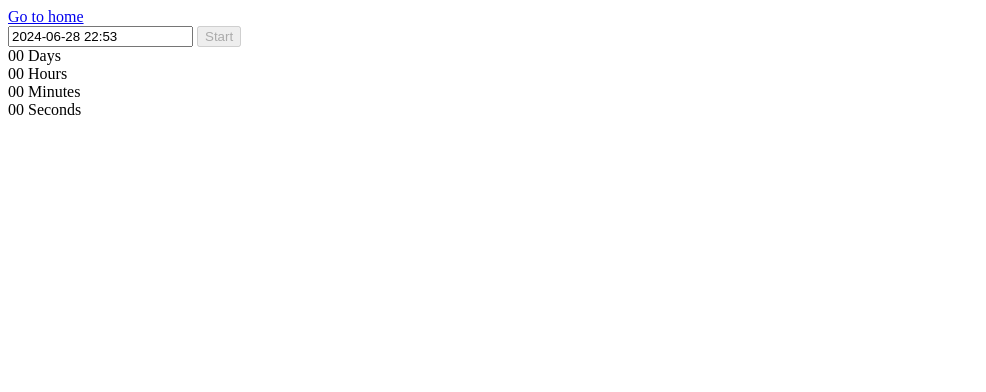
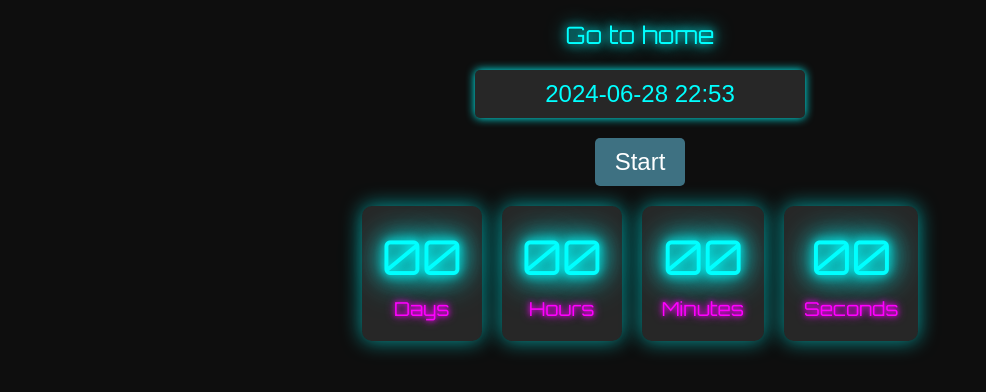
Before and after one commit to SerhiiKuznetsQA/goit-js-hw-10, a website built with Vite: page src/1-timer.html in a window 1280 px wide. Shown: the whole page, without its empty margins (0-986 px from the left). Built offline with nearby package versions, Linux system fonts and the light colour scheme.

Commit message:
task 2 done

```diff
--- a/src/1-timer.html
+++ b/src/1-timer.html
@@ -4,6 +4,8 @@
     <meta charset="UTF-8" />
     <meta http-equiv="X-UA-Compatible" content="IE=edge" />
     <meta name="viewport" content="width=device-width, initial-scale=1.0" />
+        <link href="https://fonts.googleapis.com/css2?family=Orbitron:wght@400;700&display=swap" rel="stylesheet">
+        <link rel="stylesheet" href="./css/timer.css" />
     <script type="module" src="./js/1-timer.js"></script>
     <title>1-Timer</title>
   </head>
--- /dev/null
+++ b/src/css/snackbar.css
@@ -0,0 +1,101 @@
+section {
+    padding: 20px;
+    background-color: #111;
+    border: 1px solid #00ff00;
+    margin-bottom: 20px;
+    margin-left: auto;
+    margin-right: auto;
+    width: 50%;
+    /* Ширина секции (половина экрана) */
+    display: flex;
+    flex-direction: column;
+    align-items: center;
+}
+
+a {
+    color: #0ff;
+    text-decoration: none;
+    font-size: 1.5rem;
+    text-shadow: 0 0 10px #0ff, 0 0 20px #0ff;
+    transition: color 0.3s ease, text-shadow 0.3s ease;
+    margin-bottom: 20px;
+}
+
+a:hover {
+    color: #ff00ff;
+    text-shadow: 0 0 10px #ff00ff, 0 0 20px #ff00ff;
+}
+
+.form {
+    border: 1px solid #00ff00;
+    padding: 20px;
+    background-color: #222;
+    width: 100%;
+    /* Ширина формы (половина экрана) */
+    box-sizing: border-box;
+    /* Учитываем padding и border внутри ширины */
+    margin-top: 20px;
+    /* Отступ сверху */
+}
+
+form label {
+    display: block;
+    margin-bottom: 10px;
+    color: #0ff;
+    font-size: 1.5rem;
+}
+
+form input[type="number"] {
+    padding: 8px;
+    width: calc(100% - 16px);
+    /* Ширина input с учетом padding */
+    margin-bottom: 15px;
+    background-color: rgba(255, 255, 255, 0.1);
+    color: #0ff;
+    border: none;
+    border-radius: 5px;
+    font-size: 1.5rem;
+    text-align: center;
+    box-shadow: 0 0 10px #0ff;
+}
+
+form input[type="number"]:focus {
+    outline: none;
+    box-shadow: 0 0 10px #ff00ff;
+}
+
+form fieldset {
+    border: 1px solid #00ff00;
+    padding: 10px;
+    margin-bottom: 15px;
+}
+
+form legend {
+    color: #00ff00;
+    font-size: 1.5rem;
+    margin-bottom: 10px;
+}
+
+form input[type="radio"] {
+    margin-right: 10px;
+    vertical-align: middle;
+}
+
+form button[type="submit"] {
+    display: inline-block;
+    padding: 10px 20px;
+    background-color: #ff00ff;
+    color: #ffffff;
+    font-size: 1.5rem;
+    border: none;
+    cursor: pointer;
+    transition: background-color 0.3s ease, box-shadow 0.3s ease;
+    border-radius: 5px;
+    margin-top: 20px;
+    box-shadow: 0 0 10px #ff00ff;
+}
+
+form button[type="submit"]:hover {
+    background-color: #0ff;
+    box-shadow: 0 0 10px #0ff;
+}
--- a/src/css/styles.css
+++ b/src/css/styles.css
@@ -23,3 +23,35 @@
   -moz-osx-font-smoothing: grayscale;
   -webkit-text-size-adjust: 100%;
 }
+ body {
+   background-color: #0e0e0e;
+   font-family: 'Orbitron', sans-serif;
+   display: flex;
+   justify-content: center;
+   align-items: center;
+   height: 100vh;
+   margin: 0;
+   flex-direction: column;
+   gap: 20px;
+ }
+
+ a {
+   color: #ffffff;
+   text-decoration: none;
+   font-size: 2rem;
+   padding: 20px 40px;
+   border-radius: 10px;
+   box-shadow: 0 0 20px #0ff, 0 0 40px #0ff;
+   background-color: rgba(255, 255, 255, 0.1);
+   transition: background-color 0.3s ease, box-shadow 0.3s ease, color 0.3s ease;
+   text-shadow: 0 0 10px #0ff, 0 0 20px #0ff;
+   display: flex;
+   justify-content: center;
+   align-items: center;
+ }
+
+ a:hover {
+   background-color: #0ff;
+   box-shadow: 0 0 20px #ff00ff, 0 0 40px #ff00ff;
+   color: #0e0e0e;
+ }
--- /dev/null
+++ b/src/css/timer.css
@@ -0,0 +1,97 @@
+   body {
+       background-color: #0e0e0e;
+       font-family: 'Orbitron', sans-serif;
+       color: #ffffff;
+       display: flex;
+       flex-direction: column;
+       align-items: center;
+       height: 100vh;
+       margin: 0;
+       padding: 20px;
+   }
+
+   section {
+       margin-bottom: 20px;
+   }
+
+   a {
+       color: #0ff;
+       text-decoration: none;
+       font-size: 1.5rem;
+       text-shadow: 0 0 10px #0ff, 0 0 20px #0ff;
+       transition: color 0.3s ease, text-shadow 0.3s ease;
+   }
+
+   a:hover {
+       color: #ff00ff;
+       text-shadow: 0 0 10px #ff00ff, 0 0 20px #ff00ff;
+   }
+
+
+   #datetime-picker {
+       background: rgba(255, 255, 255, 0.1);
+       border: none;
+       color: #0ff;
+       padding: 10px;
+       font-size: 1.5rem;
+       margin-bottom: 20px;
+       text-align: center;
+       border-radius: 5px;
+       box-shadow: 0 0 10px #0ff;
+   }
+
+   #datetime-picker:focus {
+       outline: none;
+       box-shadow: 0 0 10px #ff00ff;
+   }
+
+   button[data-start] {
+       background-color: #ff00ff;
+       color: #ffffff;
+       border: none;
+       padding: 10px 20px;
+       font-size: 1.5rem;
+       cursor: pointer;
+       transition: background-color 0.3s ease, box-shadow 0.3s ease;
+       box-shadow: 0 0 10px #ff00ff;
+       border-radius: 5px;
+       margin-bottom: 20px;
+   }
+
+   button[data-start]:hover {
+       background-color: #0ff;
+       box-shadow: 0 0 10px #0ff;
+   }
+   button[data-start].disabled {
+       background-color: #3e7182;
+       box-shadow: none;
+       cursor: not-allowed;
+   }
+
+   .timer {
+       display: flex;
+       gap: 20px;
+   }
+
+   .field {
+       display: flex;
+       flex-direction: column;
+       align-items: center;
+       background: rgba(255, 255, 255, 0.1);
+       padding: 20px;
+       border-radius: 10px;
+       box-shadow: 0 0 20px rgba(0, 255, 255, 0.6);
+   }
+
+   .value {
+       font-size: 3rem;
+       color: #0ff;
+       text-shadow: 0 0 10px #0ff, 0 0 20px #0ff, 0 0 30px #0ff, 0 0 40px #0ff;
+   }
+
+   .label {
+       font-size: 1.2rem;
+       margin-top: 10px;
+       color: #ff00ff;
+       text-shadow: 0 0 5px #ff00ff, 0 0 10px #ff00ff;
+   }
--- a/src/js/1-timer.js
+++ b/src/js/1-timer.js
@@ -15,42 +15,75 @@ const options = {
   defaultDate: new Date(),
     minuteIncrement: 1,
     onClose(selectedDates) {
-        let nowDate = new Date()
-        if (selectedDates[0].getTime() < nowDate.getTime()) {
+      handleDateSelection(selectedDates[0])
+        .then(() => {
+          btnStartTimer.disabled = false
+          btnStartTimer.classList.remove('disabled');
+        })
+        .catch(error => {
           btnStartTimer.disabled = true
+          btnStartTimer.classList.add('disabled');
            iziToast.show({
-              message: 'Please choose a date in the future',
+             message: error.message,
              position: 'topRight',
              color: 'red',
            });
-        } else {
-           userSelectedDate =  selectedDates[0].getTime()
-            setTimerValues(userSelectedDate);
-            btnStartTimer.disabled = false;
-            setTimeout(() => {
-                btnStartTimer.disabled = true
-            },4000)
-        }
+        })
   },
 };
 let userSelectedDate;
 let intervalTimer;
+
+
+
 const btnStartTimer = document.querySelector("[data-start]")
 const inputFiled = document.querySelector('#datetime-picker');
 btnStartTimer.disabled = true;
+btnStartTimer.classList.add('disabled');
 btnStartTimer.addEventListener("click", handlerStartTime)
+
+function handleDateSelection(date) {
+  return new Promise((resolve, reject) => {
+    let nowDate = new Date()
+    if (date.getTime() < nowDate.getTime()) {
+      reject(new Error('Please choose a date in the future'));
+    } else {
+      userSelectedDate = date.getTime();
+      resolve(userSelectedDate);
+    }
+  });
+}
+
+
 function handlerStartTime(evt) {
     if (evt) {
       btnStartTimer.disabled = true
+      btnStartTimer.classList.add('disabled');
         inputFiled.disabled = true
     }
-    intervalTimer = setInterval(() => {
-        setTimerValues()
-    }, 1000)
+startTimer()
 
 }
 
-flatpickr('#datetime-picker', options);
+function startTimer() {
+  intervalTimer = setInterval(() => {
+    updateTimer()
+  },1000)
+}
+
+function updateTimer() {
+  const differencesTime = userSelectedDate -  Date.now()
+  if (differencesTime <= 0) {
+    clearInterval(intervalTimer);
+    inputFiled.disabled = false;
+  } else {
+    const timeleft = convertMs(differencesTime)
+    addLeadingZero(timeleft)
+  }
+
+}
+
+
 function convertMs(ms) {
 
   const second = 1000;
@@ -69,23 +102,6 @@ function convertMs(ms) {
   return { days, hours, minutes, seconds };
 }
 
-function setTimerValues() {
-    let diferencesTime = userSelectedDate - Date.now()
-    const timeLeft = convertMs(diferencesTime)
-    addLeadingZero(timeLeft)
-    if (
-      timeLeft.days === 0 &&
-      timeLeft.hours === 0 &&
-      timeLeft.minutes === 0 &&
-      timeLeft.seconds === 0
-    ) {
-      clearInterval(intervalTimer);
-        inputFiled.disabled = false;
-    }
-
-
-}
-
 function addLeadingZero(timeLeft) {
     elements.days.textContent = String(timeLeft.days ).padStart(2, "0")
     elements.hours.textContent = String(timeLeft.hours ).padStart(2, "0")
@@ -93,3 +109,5 @@ function addLeadingZero(timeLeft) {
     elements.seconds.textContent = String(timeLeft.seconds).padStart(2, "0")
 
 }
+
+flatpickr('#datetime-picker', options);
```
Also changed, not shown: src/2-snackbar.html (+22 -0 lines), src/index.html (+1 -0 lines), src/js/2-snackbar.js (+41 -0 lines). Lines whose indentation alone changed are shown as unchanged.
